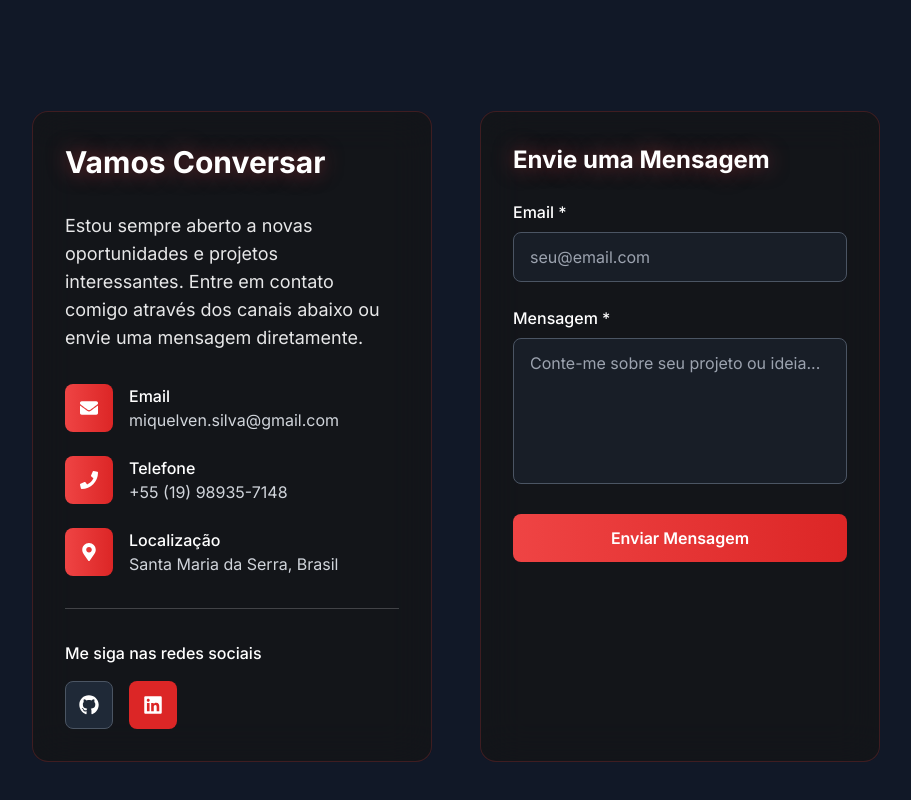
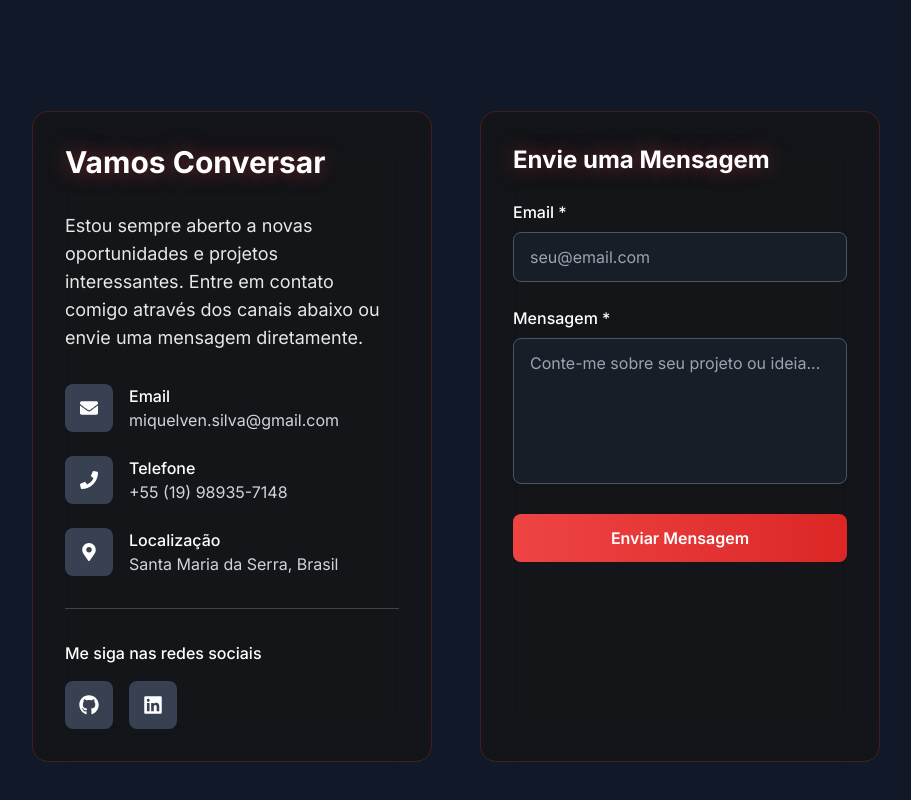
Before and after one commit to miquelven/Portifolio, a React (Vite) app: page / in a window 1280 px wide. Shown: the part 3160-3960 px from the top of the page, without its empty margins (324-1235 px from the left). Built offline with nearby package versions, Linux system fonts and the light colour scheme.

Commit message:
style: adicao das animacoes de hover na secao de contato

```diff
--- a/src/components/Contact/index.jsx
+++ b/src/components/Contact/index.jsx
@@ -85,8 +85,14 @@ export default function Contact() {
 
           <div className="space-y-4 md:space-y-6">
             <div className="flex items-center gap-3 md:gap-4">
-              <div className="icon-container bg-gradient-to-r from-red-500 to-red-600 rounded-lg flex items-center justify-center">
-                <FaEnvelope className="contact-icon text-white" />
+              <div className="group relative icon-container bg-gray-700 rounded-lg flex items-center justify-center transition-all duration-500 hover:scale-110 hover:rotate-6 hover:shadow-2xl hover:shadow-red-500/25 overflow-hidden">
+                {/* Background gradient animado */}
+                <div className="absolute inset-0 bg-gradient-to-br from-red-600 to-orange-500 opacity-0 group-hover:opacity-100 transition-opacity duration-500"></div>
+
+                {/* Efeito de brilho */}
+                <div className="absolute inset-0 bg-gradient-to-r from-transparent via-white/20 to-transparent -translate-x-full group-hover:translate-x-full transition-transform duration-700"></div>
+
+                <FaEnvelope className="contact-icon text-white relative z-10 transition-all duration-300 group-hover:scale-125 group-hover:rotate-6" />
               </div>
               <div>
                 <p className="text-white font-medium text-sm md:text-base">Email</p>
@@ -95,8 +101,14 @@ export default function Contact() {
             </div>
 
             <div className="flex items-center gap-3 md:gap-4">
-              <div className="icon-container bg-gradient-to-r from-red-500 to-red-600 rounded-lg flex items-center justify-center">
-                <FaPhone className="contact-icon text-white" />
+              <div className="group relative icon-container bg-gray-700 rounded-lg flex items-center justify-center transition-all duration-500 hover:scale-110 hover:rotate-6 hover:shadow-2xl hover:shadow-green-500/25 overflow-hidden">
+                {/* Background gradient animado */}
+                <div className="absolute inset-0 bg-gradient-to-br from-green-600 to-emerald-500 opacity-0 group-hover:opacity-100 transition-opacity duration-500"></div>
+
+                {/* Efeito de brilho */}
+                <div className="absolute inset-0 bg-gradient-to-r from-transparent via-white/20 to-transparent -translate-x-full group-hover:translate-x-full transition-transform duration-700"></div>
+
+                <FaPhone className="contact-icon text-white relative z-10 transition-all duration-300 group-hover:scale-125 group-hover:rotate-6" />
               </div>
               <div>
                 <p className="text-white font-medium text-sm md:text-base">Telefone</p>
@@ -105,8 +117,14 @@ export default function Contact() {
             </div>
 
             <div className="flex items-center gap-3 md:gap-4">
-              <div className="icon-container bg-gradient-to-r from-red-500 to-red-600 rounded-lg flex items-center justify-center">
-                <FaMapMarkerAlt className="contact-icon text-white" />
+              <div className="group relative icon-container bg-gray-700 rounded-lg flex items-center justify-center transition-all duration-500 hover:scale-110 hover:rotate-6 hover:shadow-2xl hover:shadow-yellow-500/25 overflow-hidden">
+                {/* Background gradient animado */}
+                <div className="absolute inset-0 bg-gradient-to-br from-yellow-600 to-orange-500 opacity-0 group-hover:opacity-100 transition-opacity duration-500"></div>
+
+                {/* Efeito de brilho */}
+                <div className="absolute inset-0 bg-gradient-to-r from-transparent via-white/20 to-transparent -translate-x-full group-hover:translate-x-full transition-transform duration-700"></div>
+
+                <FaMapMarkerAlt className="contact-icon text-white relative z-10 transition-all duration-300 group-hover:scale-125 group-hover:rotate-6" />
               </div>
               <div>
                 <p className="text-white font-medium text-sm md:text-base">Localização</p>
@@ -125,17 +143,36 @@ export default function Contact() {
                 href="https://github.com/miquelven"
                 target="_blank"
                 rel="noopener noreferrer"
-                className="icon-container bg-gray-800 hover:bg-gray-700 rounded-lg flex items-center justify-center transition-all duration-300 hover:scale-110 border border-gray-600"
+                className="group relative icon-container bg-gray-700 rounded-lg flex items-center justify-center transition-all duration-500 hover:scale-110 hover:rotate-12 hover:shadow-2xl hover:shadow-purple-500/25 overflow-hidden"
               >
-                <FaGithub className="social-icon text-white" />
+                {/* Background gradient animado */}
+                <div className="absolute inset-0 bg-gradient-to-br from-purple-600 to-pink-600 opacity-0 group-hover:opacity-100 transition-opacity duration-500"></div>
+
+                {/* Efeito de brilho */}
+                <div className="absolute inset-0 bg-gradient-to-r from-transparent via-white/20 to-transparent -translate-x-full group-hover:translate-x-full transition-transform duration-700"></div>
+
+                <FaGithub className="social-icon text-white relative z-10 transition-all duration-300 group-hover:scale-125 group-hover:rotate-12" />
               </a>
               <a
                 href="https://www.linkedin.com/in/miquelven-silva-80731a23b/"
                 target="_blank"
                 rel="noopener noreferrer"
-                className="icon-container bg-red-600 hover:bg-red-700 rounded-lg flex items-center justify-center transition-all duration-300 hover:scale-110"
+                className="group relative icon-container bg-gray-700 rounded-lg flex items-center justify-center transition-all duration-500 hover:scale-110 hover:-rotate-12 hover:shadow-2xl hover:shadow-blue-500/25 overflow-hidden"
               >
-                <FaLinkedin className="social-icon text-white" />
+                {/* Background gradient animado */}
+                <div className="absolute inset-0 bg-gradient-to-br from-blue-600 to-blue-400 opacity-0 group-hover:opacity-100 transition-opacity duration-500"></div>
+
+                {/* Efeito de brilho */}
+                <div className="absolute inset-0 bg-gradient-to-r from-transparent via-white/20 to-transparent -translate-x-full group-hover:translate-x-full transition-transform duration-700"></div>
+
+                {/* Partículas animadas */}
+                <div className="absolute inset-0 opacity-0 group-hover:opacity-100 transition-opacity duration-500">
+                  <div className="absolute top-1 left-1 w-1 h-1 bg-white rounded-full animate-ping"></div>
+                  <div className="absolute top-2 right-2 w-0.5 h-0.5 bg-white rounded-full animate-pulse"></div>
+                  <div className="absolute bottom-1 left-2 w-0.5 h-0.5 bg-white rounded-full animate-bounce"></div>
+                </div>
+
+                <FaLinkedin className="social-icon text-white relative z-10 transition-all duration-300 group-hover:scale-125 group-hover:-rotate-12" />
               </a>
             </div>
           </div>
```
